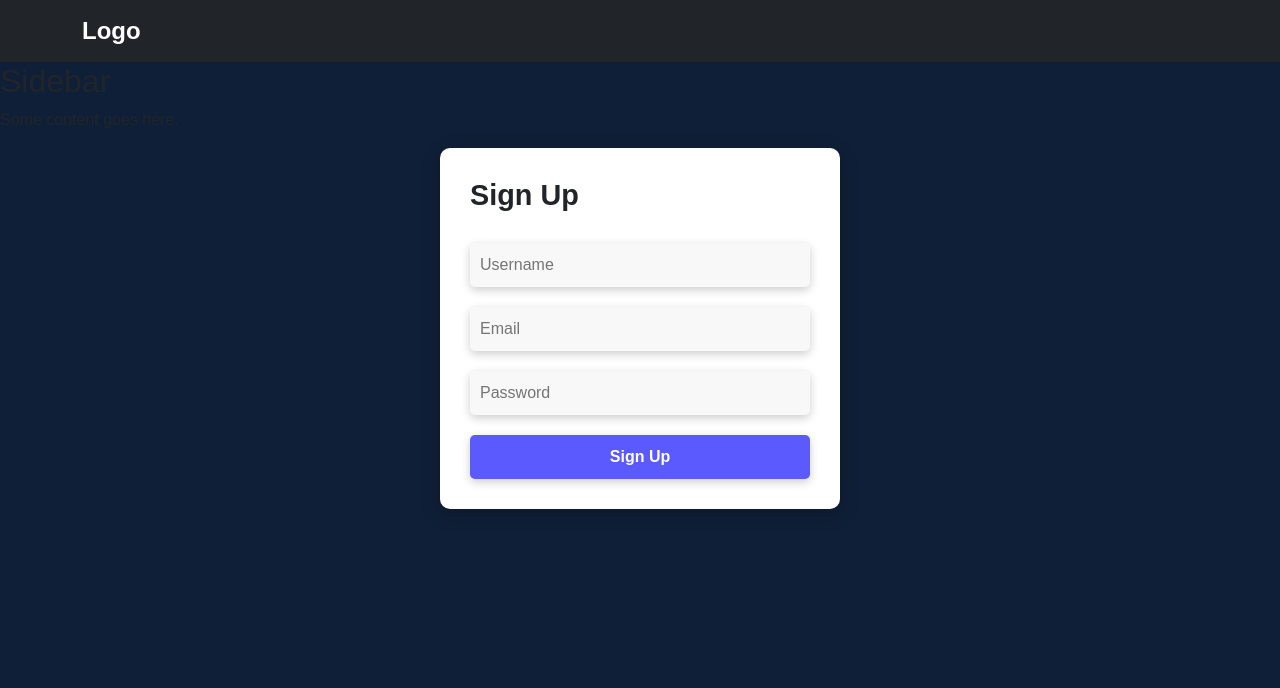
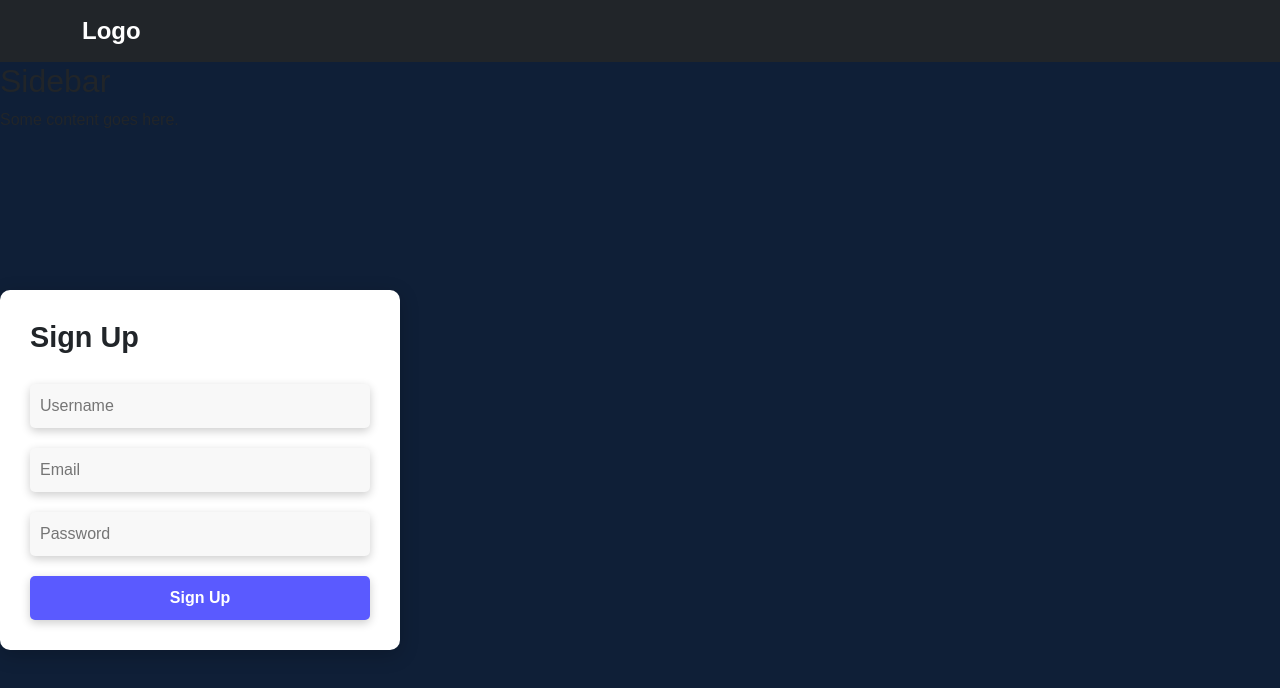
Before and after one commit to unholydisaster/my-markdown, a Next.js app: page /register in a window 1280 px wide. Shown: the top 688 px of the page. Built offline with nearby package versions, Linux system fonts and the light colour scheme.

Commit message:
changesv3.1

```diff
--- a/src/styles/authStyles/newauth.js
+++ b/src/styles/authStyles/newauth.js
@@ -1,9 +1,12 @@
 import styled from 'styled-components';
 
 export const FormContainer = styled.div`
-  display: flex;
-  justify-content: center;
-  align-items: center;
+position: absolute;
+top: 70px;
+display: flex;
+justify-content: center;
+align-items: center;
+height: 100vh;
 `;
 
 export const FormWrapper = styled.div`
```
